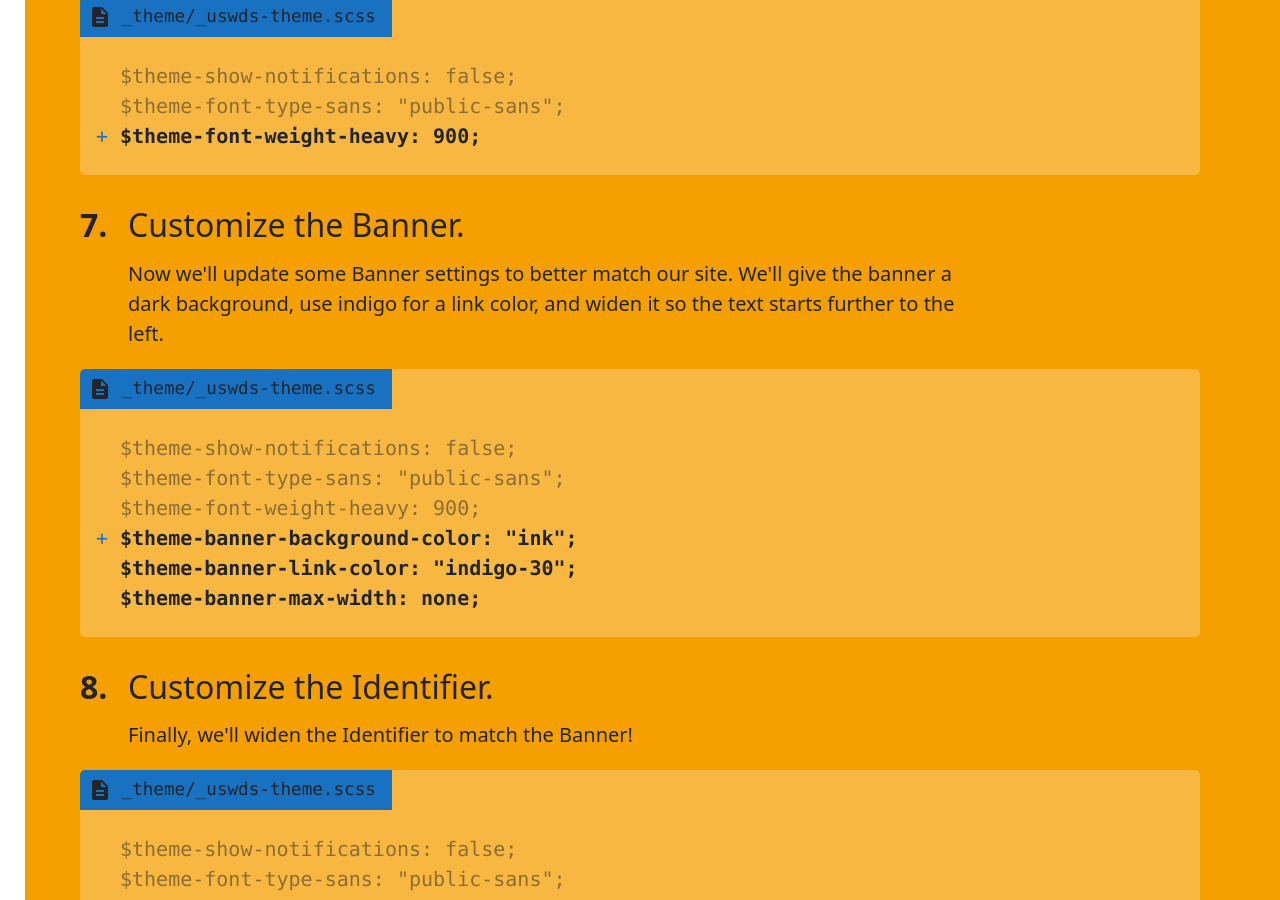
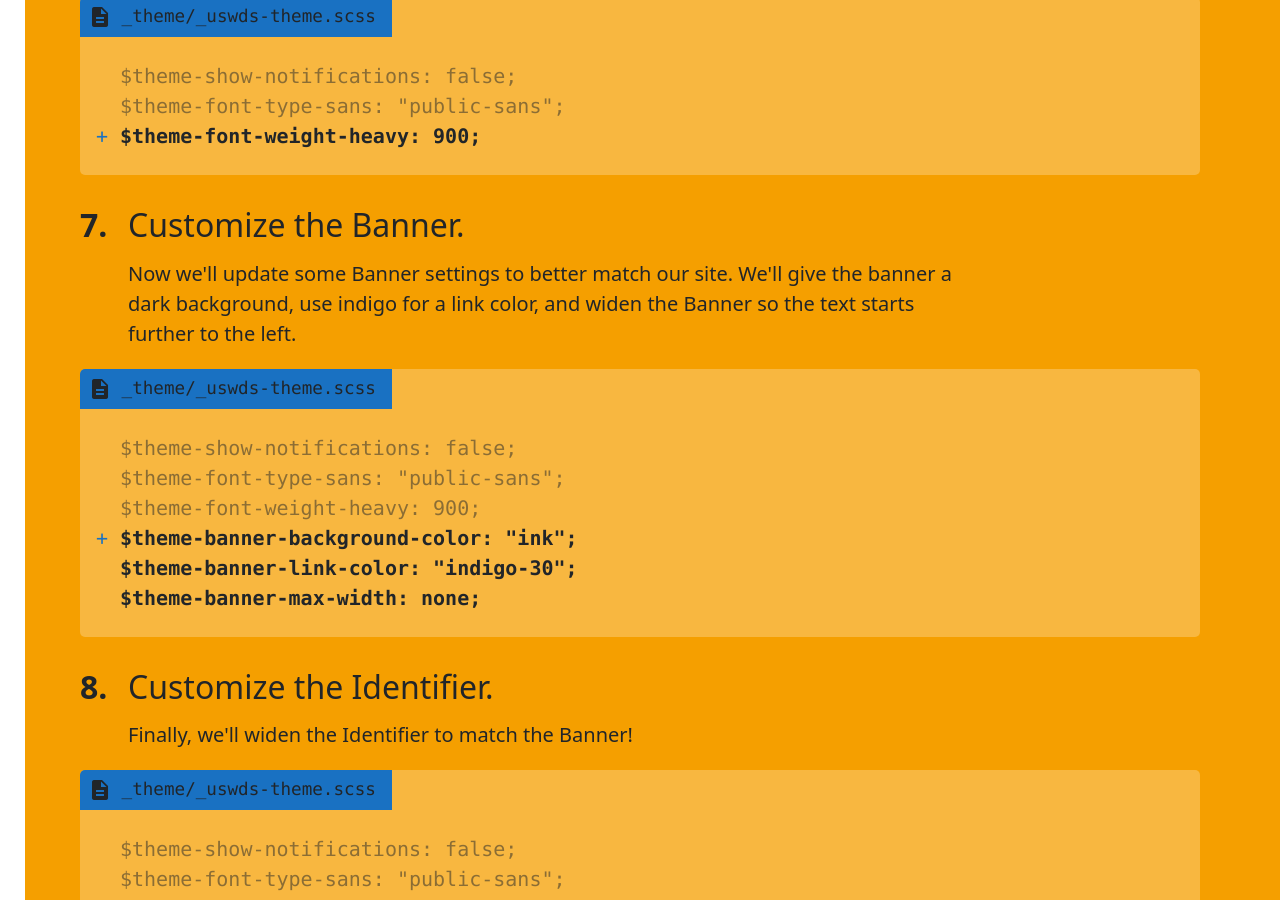
Before and after one commit to uswds/uswds-tutorial, a Jekyll site: the page built from index.md, in a window 1280 px wide and 900 px high, scrolled down 16376 px. Built offline with Jekyll 4.4.1, drawn with Linux system fonts in a browser that asks for light colours.

Commit message:
Clarify text

```diff
--- a/_includes/sxs/part-eight.html
+++ b/_includes/sxs/part-eight.html
@@ -61,7 +61,7 @@ $theme-font-type-sans: "public-sans";</pre><pre class="add">
 $theme-font-weight-heavy: 900;</pre>
   </div>
   <h3 class="step">Customize the Banner.</h3>
-  <p class="step-description">Now we'll update some Banner settings to better match our site. We'll give the banner a dark background, use indigo for a link color, and widen it so the text starts further to the left.</p>
+  <p class="step-description">Now we'll update some Banner settings to better match our site. We'll give the banner a dark background, use indigo for a link color, and widen the Banner so the text starts further to the left.</p>
   <div class="editor">
     <h4 class="filename"><span class="material-icons" aria-hidden="true">description</span> _theme/_uswds-theme.scss</h4>
     <pre class="blur">$theme-show-notifications: false;</pre><pre class="blur">
```
